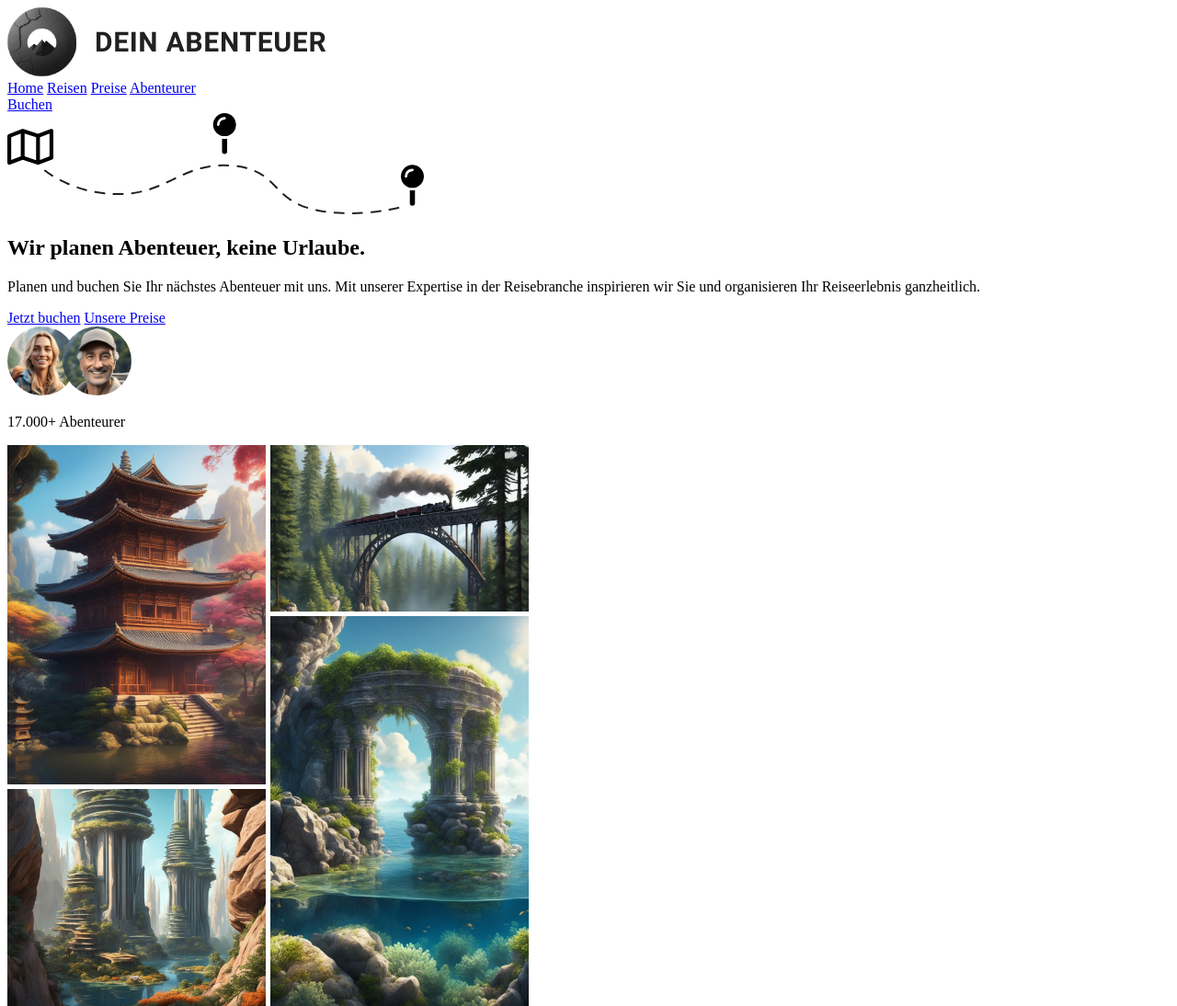
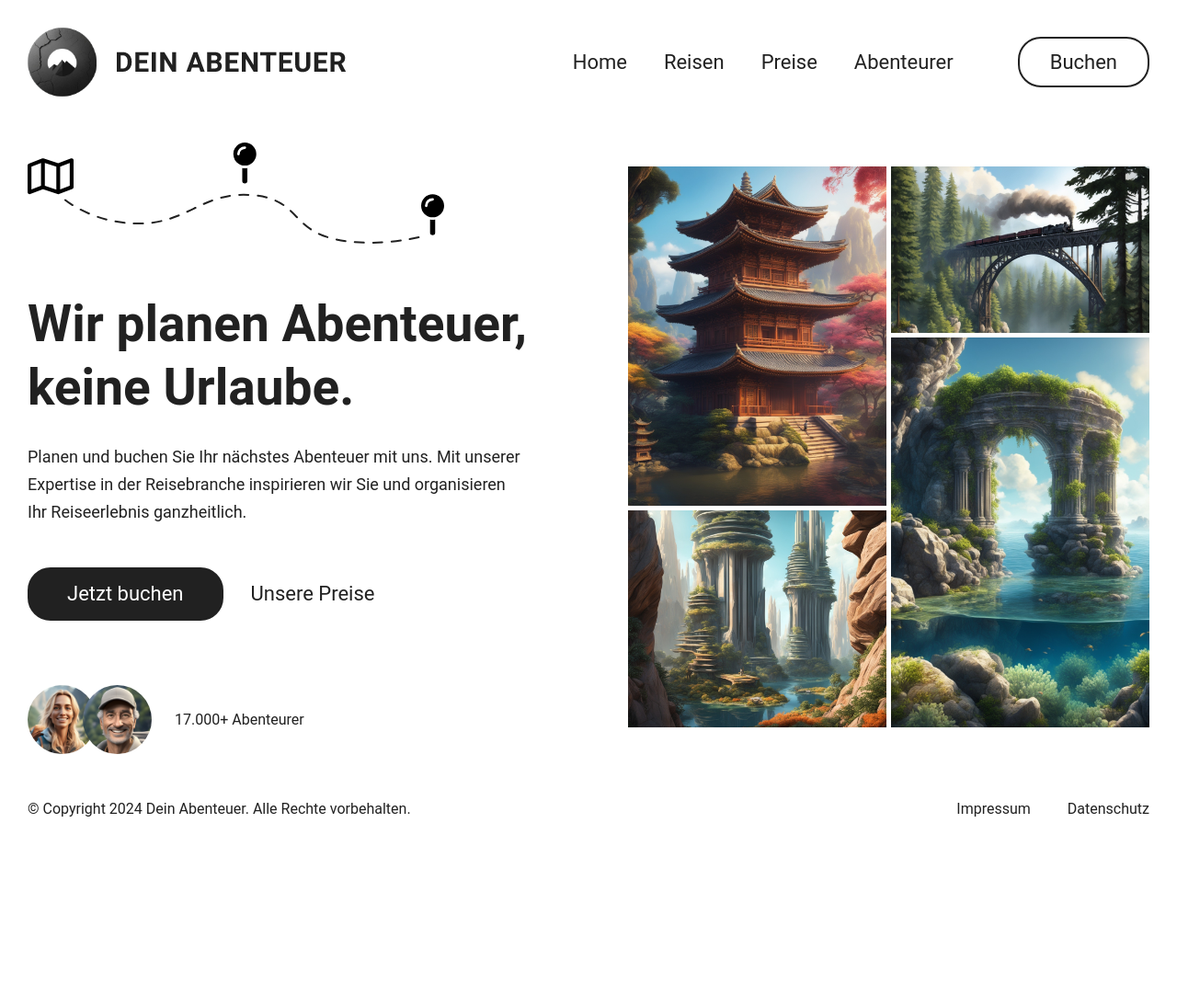
Before and after one commit to tomniekerken/website-hero-workshop, a plain HTML site: page index.html in a window 1280 px wide. Shown: the whole page at 92% size. After the commit the page ends 919 px from the top, so only its background shows below. Drawn offline with Linux system fonts and the light colour scheme; a web font is replaced by a local one.

Commit message:
Progress

```diff
--- a/index.html
+++ b/index.html
@@ -13,11 +13,12 @@
     />
   </head>
   <body>
-    <header>
+    <header class="header container">
       <img
         src="./assets/logo-dein-abenteuer.png"
         alt="Logo Dein Abenteuer"
       />
+      <div id="nav-wrapper">
         <nav>
           <a href="#">Home</a>
           <a href="#">Reisen</a>
@@ -26,28 +27,34 @@
         </nav>
         <a
           href="#"
-        id="buchen"
+          class="button--secondary"
           >Buchen</a
         >
+      </div>
     </header>
     <main>
-      <section>
-        <div>
+      <section class="container">
+        <div class="hero-content">
           <img
             src="./assets/karte.svg"
             alt="Icon Karte"
+            id="map"
           />
-          <h1>Wir planen Abenteuer, keine Urlaube.</h1>
-          <p>
+          <h1 class="primary-font">Wir planen Abenteuer, keine Urlaube.</h1>
+          <p class="text hero-description">
             Planen und buchen Sie Ihr nächstes Abenteuer mit uns. Mit unserer
             Expertise in der Reisebranche inspirieren wir Sie und organisieren
             Ihr Reiseerlebnis ganzheitlich.
           </p>
-          <div>
-            <a href="#">Jetzt buchen</a>
+          <div id="hero-cta">
+            <a
+              href="#"
+              class="button--primary"
+              >Jetzt buchen</a
+            >
             <a href="#">Unsere Preise</a>
           </div>
-          <div>
+          <div id="hero-people">
             <img
               src="./assets/abenteurer.png"
               alt="Abenteurer"
@@ -55,7 +62,7 @@
             <p>17.000+ Abenteurer</p>
           </div>
         </div>
-        <div>
+        <div class="hero-img">
           <img
             src="./assets/bildgalerie.png"
             alt="Bildgalerie mit verschiedenen Reisezielen für ein Abenteuer"
@@ -63,5 +70,24 @@
         </div>
       </section>
     </main>
+    <div class="container">
+      <footer>
+        <p class="smalltext">
+          © Copyright 2024 Dein Abenteuer. Alle Rechte vorbehalten.
+        </p>
+        <div>
+          <a
+            href="#"
+            class="smalltext"
+            >Impressum</a
+          >
+          <a
+            href="#"
+            class="smalltext"
+            >Datenschutz</a
+          >
+        </div>
+      </footer>
+    </div>
   </body>
 </html>
--- a/style.css
+++ b/style.css
@@ -0,0 +1,310 @@
+/* http://meyerweb.com/eric/tools/css/reset/
+   v2.0 | 20110126
+   License: none (public domain)
+*/
+
+html,
+body,
+div,
+span,
+applet,
+object,
+iframe,
+h1,
+h2,
+h3,
+h4,
+h5,
+h6,
+p,
+blockquote,
+pre,
+a,
+abbr,
+acronym,
+address,
+big,
+cite,
+code,
+del,
+dfn,
+em,
+img,
+ins,
+kbd,
+q,
+s,
+samp,
+small,
+strike,
+strong,
+sub,
+sup,
+tt,
+var,
+b,
+u,
+i,
+center,
+dl,
+dt,
+dd,
+ol,
+ul,
+li,
+fieldset,
+form,
+label,
+legend,
+table,
+caption,
+tbody,
+tfoot,
+thead,
+tr,
+th,
+td,
+article,
+aside,
+canvas,
+details,
+embed,
+figure,
+figcaption,
+footer,
+header,
+hgroup,
+menu,
+nav,
+output,
+ruby,
+section,
+summary,
+time,
+mark,
+audio,
+video {
+  margin: 0;
+  padding: 0;
+  border: 0;
+  font-size: 100%;
+  font: inherit;
+  vertical-align: baseline;
+}
+/* HTML5 display-role reset for older browsers */
+article,
+aside,
+details,
+figcaption,
+figure,
+footer,
+header,
+hgroup,
+menu,
+nav,
+section {
+  display: block;
+}
+body {
+  line-height: 1;
+}
+ol,
+ul {
+  list-style: none;
+}
+blockquote,
+q {
+  quotes: none;
+}
+blockquote:before,
+blockquote:after,
+q:before,
+q:after {
+  content: "";
+  content: none;
+}
+table {
+  border-collapse: collapse;
+  border-spacing: 0;
+}
+
+/* CSS here */
+
+/* https://gwfh.mranftl.com/fonts/roboto?subsets=latin */
+/* roboto-regular - latin */
+@font-face {
+  font-display: swap; /* Check https://developer.mozilla.org/en-US/docs/Web/CSS/@font-face/font-display for other options. */
+  font-family: "Roboto";
+  font-style: normal;
+  font-weight: 400;
+  src: url("./assets./fonts./roboto-v32-latin-regular.woff2") format("woff2"); /* Chrome 36+, Opera 23+, Firefox 39+, Safari 12+, iOS 10+ */
+}
+
+/* roboto-700 - latin */
+@font-face {
+  font-display: swap; /* Check https://developer.mozilla.org/en-US/docs/Web/CSS/@font-face/font-display for other options. */
+  font-family: "Roboto";
+  font-style: normal;
+  font-weight: 700;
+  src: url("./assets./fonts./roboto-v32-latin-700.woff2") format("woff2"); /* Chrome 36+, Opera 23+, Firefox 39+, Safari 12+, iOS 10+ */
+}
+
+:root {
+  --main-primary-color: #212121;
+  --main-text-color: #595959;
+  --main-white-color: #fff;
+}
+
+body {
+  font-family: "Roboto", sans-serif;
+  color: var(--main-primary-color);
+  min-height: 100vh;
+  display: flex;
+  flex-direction: column;
+  justify-content: space-between;
+  gap: 20px;
+}
+
+* {
+  box-sizing: border-box;
+}
+
+.primary-font {
+  font-size: 55px;
+  font-weight: 700;
+  line-height: 1.27em;
+}
+
+.secondary-font {
+  font-size: 22px;
+  font-weight: 400;
+  line-height: 1.35em;
+}
+
+.text {
+  font-size: 18px;
+  font-weight: 400;
+  line-height: 1.67em;
+}
+
+.smalltext {
+  font-size: 16px;
+  font-weight: 400;
+  line-height: 1.2em;
+}
+
+a {
+  font-size: 22px;
+  font-weight: 400;
+  line-height: 1.35em;
+  color: var(--main-primary-color);
+  text-decoration: none;
+  display: block;
+}
+
+p {
+  color: var(--main-primary-color);
+}
+
+.container {
+  width: 100%;
+  max-width: 1400px;
+  padding: 0px 30px;
+  margin: 0px auto;
+}
+
+.button--primary {
+  padding: 12px 41px;
+  border-radius: 25px;
+  border: 2px solid var(--main-primary-color);
+  background-color: var(--main-primary-color);
+  color: var(--main-white-color);
+}
+
+.button--secondary {
+  padding: 11px 33px;
+  border-radius: 25px;
+  border: 2px solid var(--main-primary-color);
+}
+
+h1,
+.hero-description {
+  max-width: 543px;
+}
+
+/* Nav */
+.header {
+  display: flex;
+  align-items: center;
+  justify-content: space-between;
+  padding-top: 30px;
+  padding-bottom: 30px;
+}
+
+#nav-wrapper {
+  display: flex;
+  gap: 70px;
+  align-items: center;
+}
+
+nav {
+  display: flex;
+  gap: 40px;
+}
+
+/* Section */
+section {
+  display: flex;
+  justify-content: space-between;
+  align-items: center;
+  gap: 30px;
+}
+
+.hero-content {
+  width: 50%;
+}
+
+.hero-img {
+  width: 50%;
+  text-align: right;
+}
+
+.hero-img img {
+  width: 100%;
+  max-width: 567px;
+}
+
+#map {
+  max-width: 453px;
+  margin-bottom: 50px;
+}
+
+.hero-description {
+  margin: 25px 0px 45px 0px;
+}
+
+#hero-cta {
+  display: flex;
+  gap: 30px;
+  align-items: center;
+}
+
+#hero-people {
+  margin-top: 70px;
+  display: flex;
+  gap: 25px;
+  align-items: center;
+}
+
+/* Footer */
+footer {
+  display: flex;
+  justify-content: space-between;
+  align-items: center;
+  padding: 30px 0px;
+}
+
+footer > div {
+  display: flex;
+  gap: 40px;
+}
```
Lines whose indentation alone changed are shown as unchanged.
